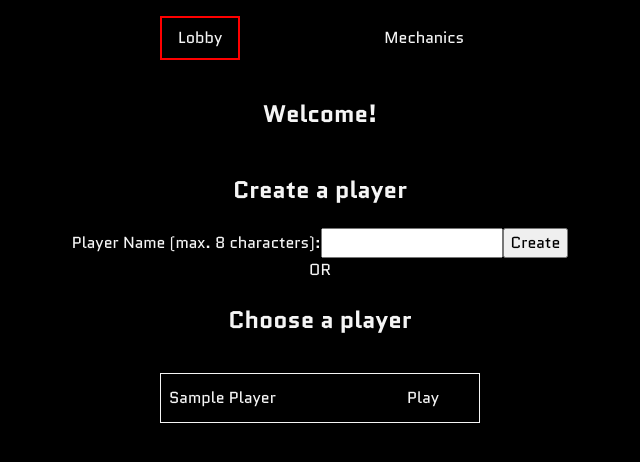
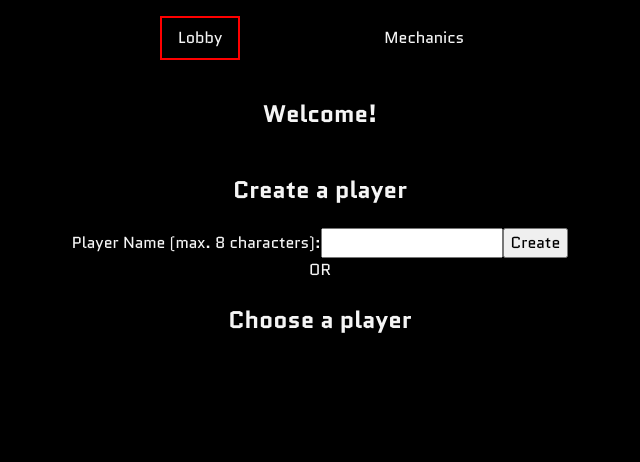
Before and after one commit to renzmarienollase-cmd/del1-React-Poker, a React (Vite) app: page / in a window 1280 px wide. Shown: the top 462 px of the page, without its empty margins (320-960 px from the left). Built offline with nearby package versions, Linux system fonts and the light colour scheme.

Commit message:
Local Storage Feature: Player data  now persists in local storage

```diff
--- a/src/App.tsx
+++ b/src/App.tsx
@@ -2,8 +2,10 @@ import CreatePlayerForm from "./components/CreatePlayer/CreatePlayerForm";
 import { useGlobalStore } from "./Store";
 import "./App.css";
 import { NavLink } from "react-router";
+
 export default function App() {
   const players = useGlobalStore((store) => store.players);
+  console.log("inside App. players are", players);
 
   return (
     <section className="lobby-container">
--- a/src/Store.ts
+++ b/src/Store.ts
@@ -1,4 +1,5 @@
 import { create } from "zustand";
+import { persist } from "zustand/middleware";
 
 export type Player = {
   id: number;
@@ -14,19 +15,20 @@ export type Globals = {
   addPlayer: (newPlayer: Player) => void;
 };
 
-export const useGlobalStore = create<Globals>((set) => ({
-  playerCount: 1,
-  players: [
+export const useGlobalStore = create<Globals>()(
+  persist(
+    (set) => ({
+      playerCount: 0,
+      players: [],
+      addPlayer(newPlayer: Player) {
+        set((state) => ({
+          players: [...state.players, newPlayer],
+          playerCount: state.playerCount + 1,
+        }));
+      },
+    }),
     {
-      id: 1,
-      name: "Sample Player",
-      credits: 100,
+      name: "poker-storage",
     },
-  ],
-  addPlayer(newPlayer: Player) {
-    set((state) => ({
-      players: [...state.players, newPlayer],
-      playerCount: state.playerCount + 1,
-    }));
-  },
-}));
+  ),
+);
--- a/src/components/CreatePlayer/CreatePlayerForm.tsx
+++ b/src/components/CreatePlayer/CreatePlayerForm.tsx
@@ -13,7 +13,6 @@ export default function CreatePlayerForm() {
     };
 
     addPlayer(newPlayer);
-    console.log(newPlayer);
   }
 
   return (
```
